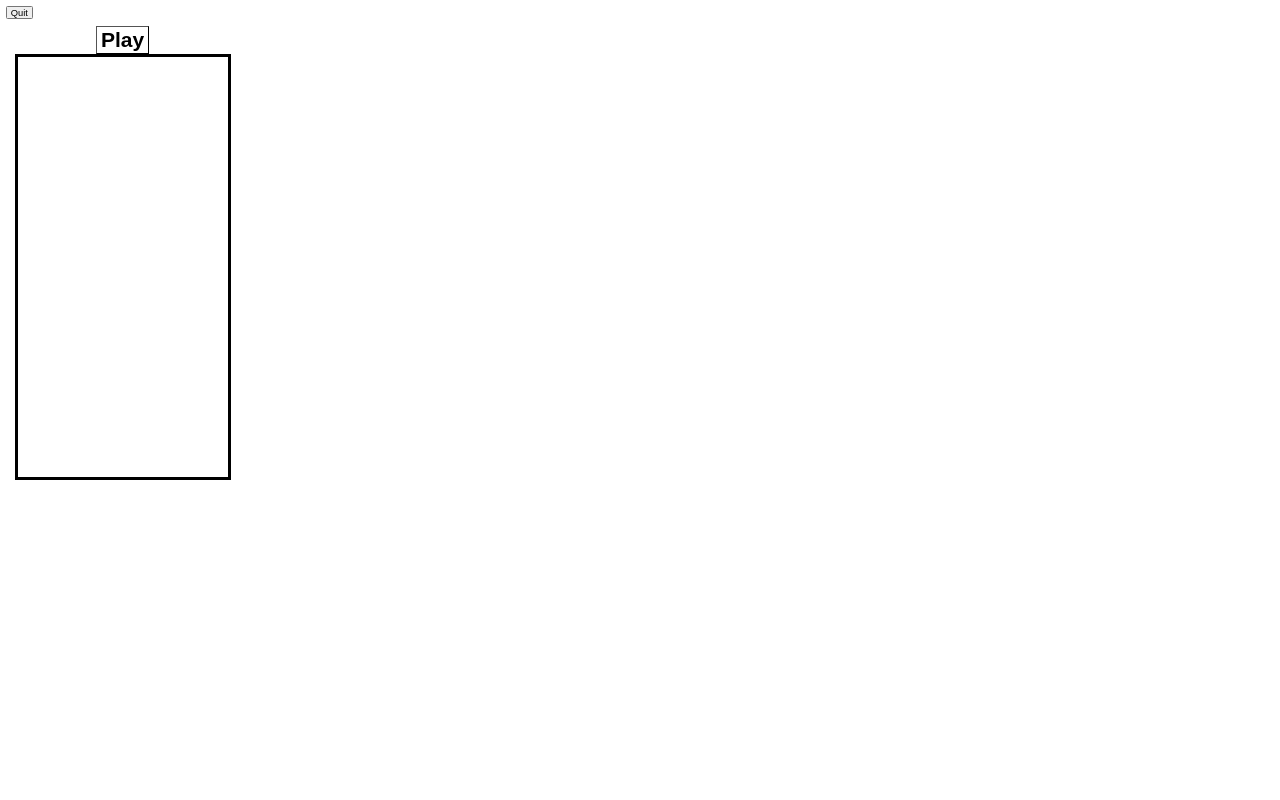
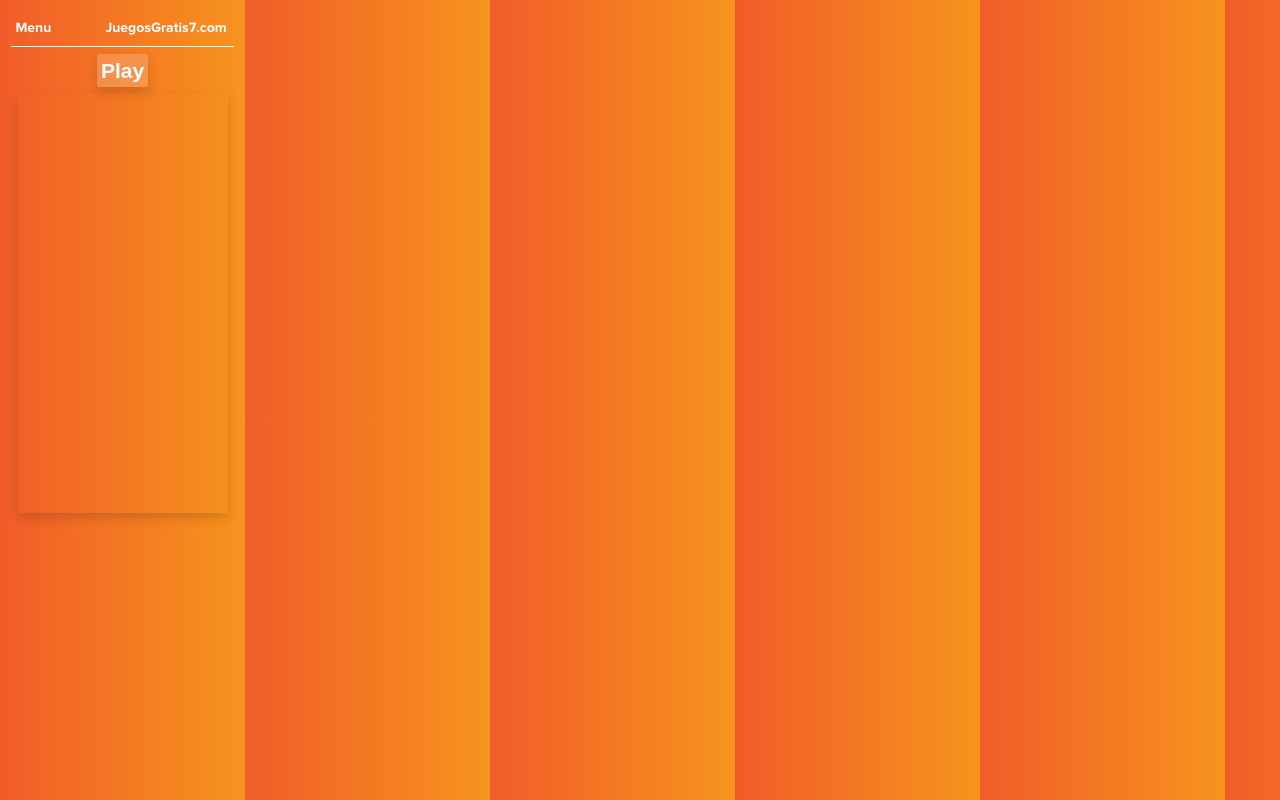
Before and after one commit to HasselGR/games-a-go, a browser extension: page src/tetris.html in a window 1280 px wide. Drawn offline with nearby package versions, Linux system fonts and the light colour scheme.

Commit message:
Adding styles and assets

```diff
--- a/gulpfile.js
+++ b/gulpfile.js
@@ -1,5 +1,5 @@
 import gulp from 'gulp'
-import { clean, scripts, styles, markup, images, manifest, watch, bundle, javas, javastetris, imagesminesweeper, cssminesweeper, jsminesweeper } from './tasks'
+import { clean, scripts, fonts, styles, markup, images, manifest, watch, bundle, javas, javastetris, imagesminesweeper, cssminesweeper, jsminesweeper } from './tasks'
 import dotenv from 'dotenv'
 dotenv.config()
 
@@ -21,6 +21,7 @@ export const paths = {
     'src/2048.scss',
     'src/baseinvaders.css',
   ],
+  fonts: 'src/fonts/**/*',
 
   images: 'src/images/**/*',
 
@@ -47,6 +48,6 @@ export const paths = {
 }
 
 
-gulp.task('build', gulp.series(clean, gulp.parallel(scripts, styles, markup, images, manifest, javas, javastetris, cssminesweeper, imagesminesweeper, jsminesweeper)))
+gulp.task('build', gulp.series(clean, gulp.parallel(scripts, fonts, styles, markup, images, manifest, javas, javastetris, cssminesweeper, imagesminesweeper, jsminesweeper)))
 gulp.task('dev', gulp.series('build', watch))
 gulp.task('bundle', gulp.series('build', bundle))
--- a/src/2048.scss
+++ b/src/2048.scss
@@ -1,8 +1,21 @@
 @import url(fonts/clear-sans.css);
+@font-face{
+  font-family: 'Proxima Nova Bold';
+  src: url('./fonts/ProximaNova-Bold.otf') format('truetype');
+}
+@font-face{
+  font-family: 'Montserrat Alternates Black';
+  src: url('./fonts/MontserratAlternates-Black.otf') format('truetype');
+}
+@font-face{
+  font-family: 'Montserrat Alternates Regular';
+  src: url('./fonts/MontserratAlternates-Regular.otf') format('truetype');
+}
+
 html, body {
   margin: 0;
   padding: 0;
-  background: #faf8ef;
+  background-image: linear-gradient(to right, #f15c29 0%, #f7941d 100%) !important;
   color: #776e65;
   font-family: "Clear Sans", "Helvetica Neue", Arial, sans-serif;
   font-size: 18px; }
@@ -20,7 +33,8 @@ h1.title {
   font-weight: bold;
   margin: 0;
   display: block;
-  float: left; }
+  float: left;
+ color: white;}
 
 @-webkit-keyframes move-up {
   0% {
@@ -515,14 +529,17 @@ hr {
 .game-intro {
   float: left;
   line-height: 42px;
-  margin-bottom: 0; }
+  margin-bottom: 0;
+  color: white;
+}
 
 
 
 .quitbutton {
-  background: #8f7a66;
-  border-radius: 3px;
-  padding: 0 20px;
+  font-family: 'Proxima Nova Bold';
+  font-size: 17px;
+  background: transparent;
+  border: none;
   text-decoration: none;
   color: #f9f6f2;
   height: 40px;
@@ -530,7 +547,14 @@ hr {
   display: block;
   text-align: center;
   font-weight: bold;
-  text-decoration: underline;
+  text-decoration: none;
+  cursor: pointer;
+}
+.flexbutton {
+  display: flex;
+  justify-content: space-between;
+  border-bottom: 1px solid white;
+  margin-bottom: 10px;
 }
 .restart-button {
   display: inline-block;
--- a/src/baseinvaders.css
+++ b/src/baseinvaders.css
@@ -2,9 +2,22 @@
    v2.0 | 20110126
    License: none (public domain)
 */
+@font-face{
+    font-family: 'Montserrat Alternates Black';
+    src: url('./fonts/MontserratAlternates-Black.otf') format('truetype');
+}
+@font-face{
+    font-family: 'Montserrat Alternates Regular';
+    src: url('./fonts/MontserratAlternates-Regular.otf') format('truetype');
+}
 
-html, body, div, span, applet, object, iframe,
-h1, h2, h3, h4, h5, h6, p, blockquote, pre,
+@font-face{
+    font-family: 'Proxima Nova Bold';
+    src: url('./fonts/ProximaNova-Bold.otf') format('truetype');
+}
+
+html, body, div, applet, object, iframe,
+h1, h2, h3, h4, h5, h6, blockquote, pre,
 a, abbr, acronym, address, big, cite, code,
 del, dfn, em, img, ins, kbd, q, s, samp,
 small, strike, strong, sub, sup, tt, var,
@@ -31,7 +44,12 @@ footer, header, hgroup, menu, nav, section {
 body {
 	line-height: 1;
 	width: 320px;
-	height: 480px
+	height: 480px;
+	background-image: linear-gradient(to right, #f15c29 0%, #f7941d 100%);
+
+}
+button{
+
 }
 ol, ul {
 	list-style: none;
@@ -49,14 +67,18 @@ table {
 	border-spacing: 0;
 }
 
+p{
+	color: white;
+	width: max-content;
+}
 #quitbutton{
-	width: 100%;
-	padding: 24px;
-	border-radius: 12px;
-	background-color: black;
+	font-family: 'Proxima Nova Bold';
+	border: none;
+	background-color: transparent;
 	text-align: center;
-	font-size: larger;
+	font-size: 20px;
 	color: white;
+	padding: 0rem;
 }
 
 /* Center the container */
--- a/src/cssminesweeper/main.css
+++ b/src/cssminesweeper/main.css
@@ -12,6 +12,20 @@
     font-family: "MS Sans Serif";
     src: url("./micross.ttf");
 }
+@font-face{
+    font-family: 'Montserrat Alternates Black';
+    src: url('./fonts/MontserratAlternates-Black.otf') format('truetype');
+}
+@font-face{
+    font-family: 'Montserrat Alternates Regular';
+    src: url('./fonts/MontserratAlternates-Regular.otf') format('truetype');
+}
+
+@font-face{
+    font-family: 'Proxima Nova Bold';
+    src: url('./fonts/ProximaNova-Bold.otf') format('truetype');
+}
+
 
 * {
     -o-user-select: none;
@@ -45,7 +59,8 @@
     height: 700px;
 } */
 body {
-    background-color: #0D8584;
+    background-image: linear-gradient(to right, #f15c29 0%, #f7941d 100%);
+
 }
 
 #board {
@@ -53,9 +68,7 @@ body {
 }
 
 button {
-    font-family: 'MS Sans Serif';
     text-align: left;
-    font-size: 14px;
     height: 30px;
     width: 100px;
     background-color: #BFBFBF;
@@ -115,7 +128,7 @@ button:hover {
     text-align: center;
     position: fixed;
     height: 60px;
-    background-color: #BFBFBF;
+    background-image: linear-gradient(to right, #f15c29 0%, #f7941d 100%);
     bottom: 0px;
     left: 0px;
     right: 0px;
@@ -123,7 +136,7 @@ button:hover {
 }
 
 .menu a {
-    font-family: 'MS Sans Serif';
+    font-family: 'Proxima Nova Bold';
     color: black;
     text-decoration: none;
     font-size: 14px;
@@ -211,7 +224,7 @@ td {
 }
 
 #window-title {
-    font-family: 'MS Sans Serif';
+    font-family: 'Proxima Nova Bold';
     letter-spacing: .5px;
     float: left;
     color: #D5DEF3;
@@ -224,3 +237,11 @@ td {
     background: linear-gradient(to right, rgba(33,41,89,1) 0%,rgba(33,41,89,1) 11%,rgba(80,114,161,1) 56%,rgba(117,172,219,0.7) 92%,rgba(125,185,232,0) 100%); /* W3C, IE10+, FF16+, Chrome26+, Opera12+, Safari7+ */
     filter: progid:DXImageTransform.Microsoft.gradient( startColorstr='#212959', endColorstr='#007db9e8',GradientType=1 ); /* IE6-9 */
 }
+
+#quitbutton {
+    background-color: transparent;
+    color: white;
+    /* font-family: 'Proxima Nova Bold' !important; */
+    font-size: 23px !important;
+    font-weight:500;
+}
--- a/src/popup.scss
+++ b/src/popup.scss
@@ -1,25 +1,62 @@
 @import url('https://fonts.googleapis.com/css2?family=Fredoka+One&display=swap');
 @import url('https://fonts.googleapis.com/css2?family=Open+Sans:wght@600&family=Roboto&display=swap');
 
-body{
-  background-color: #FFADAD;
+@font-face{
+  font-family: 'Montserrat Alternates Black';
+  src: url('./fonts/MontserratAlternates-Black.otf') format('truetype');
+}
+@font-face{
+  font-family: 'Montserrat Alternates Regular';
+  src: url('./fonts/MontserratAlternates-Regular.otf') format('truetype');
 }
 
+@font-face{
+  font-family: 'Proxima Nova Bold';
+  src: url('./fonts/ProximaNova-Bold.otf') format('truetype');
+}
+
+body{
+  background-image: linear-gradient(to right, #f15c29 0%, #f7941d 100%);
+}
+p {
+  text-align: center;
+  margin: 0;
+  padding: 0;
+  font-family: 'Proxima Nova Bold';
+  font-weight: bold;
+  font-size: 15px;
+  color: white;
+}
 
 h1{
   text-align: center;
-  font-family: 'Fredoka One', cursive;
+   font-family: 'Proxima Nova Bold';
+  color: white;
+}
 
+button img {
+  width: 55px;
+  height: 55px;
 }
+
+.bg-items {
+  background:  rgba(246, 248, 246, 0.2);
+  border-radius: 30px;
+}
+
 .grid-container{
   display: grid;
   grid-template-columns: auto auto;
-  padding: 35px;
-  grid-gap: 2rem 2rem;
+  padding: 2rem;
+  grid-gap: 2rem;
+  // margin-left: 1rem;
+  // margin-right: 1rem;
+  // margin-bottom: 2rem;
 
-  justify-items: center;
-  align-items: center;
-
+  // justify-items: center;
+  // align-items: center;
+  align-content: center;
+  justify-content: center;
 }
 
 .btn-primary{
@@ -31,3 +68,10 @@ h1{
 .btn-primary:hover{
   background-color: #A0C4FF;
 }
+
+//iconos
+.icons {
+  box-shadow: 0.3px 0.4px 6px black;
+  border-radius: 20px;
+  padding: 5px;
+}
--- a/src/styletetris.css
+++ b/src/styletetris.css
@@ -1,15 +1,38 @@
 
+@font-face{
+    font-family: 'Montserrat Alternates Black';
+    src: url('./fonts/MontserratAlternates-Black.otf') format('truetype');
+}
+@font-face{
+    font-family: 'Montserrat Alternates Regular';
+    src: url('./fonts/MontserratAlternates-Regular.otf') format('truetype');
+}
+
+@font-face{
+    font-family: 'Proxima Nova Bold';
+    src: url('./fonts/ProximaNova-Bold.otf') format('truetype');
+}
+
+body {
+    font-family: 'Proxima Nova Bold';
+    font-size: 20px;
+    background-image: linear-gradient(to right, #f15c29 0%, #f7941d 100%) !important;
+
+}
 
 html {
     width:350px;
     height:600px;
     zoom:70%;
 }
+p{
+    color: white !important;
+}
 canvas {
     display: block;
     margin: auto;
-    border: 5px solid black;
 }
+
 
 #playbutton {
     display: block;
@@ -18,6 +41,21 @@ canvas {
     font-family: Arial, sans-serif;
     font-size: 30px;
     font-weight: bold;
-    background-color: white;
     cursor: pointer;
+    color:white;
+    background-color:  rgba(246, 248, 246, 0.2);
 }
+
+#quitbutton {
+    background-color: transparent;
+    color: white !important;
+    font-family: 'Proxima Nova Bold' !important;
+    font-size: 20px !important;
+}
+
+.flexbutton {
+    display: flex;
+    justify-content: space-between;
+    border-bottom: 1px solid white;
+    margin-bottom: 10px;
+  }
--- a/src/tetris.html
+++ b/src/tetris.html
@@ -2,12 +2,19 @@
 <html>
     <head>
         <title>HTML5 Tetris</title>
-        <link rel='stylesheet' href='styletetris.css' />
+         <!-- <link rel="stylesheet"  href="https://cdnjs.cloudflare.com/ajax/libs/animate.css/4.1.1/animate.min.css"/> -->
+        <link rel="stylesheet" href="https://stackpath.bootstrapcdn.com/bootstrap/4.5.2/css/bootstrap.min.css" integrity="sha384-JcKb8q3iqJ61gNV9KGb8thSsNjpSL0n8PARn9HuZOnIxN0hoP+VmmDGMN5t9UJ0Z" crossorigin="anonymous">
+        <link rel="stylesheet" href="styletetris.css" />
+
     </head>
     <body>
-        <button id="quitbutton">Quit</button>
-        <button id="playbutton">Play</button>
-        <canvas width='300' height='600'></canvas>
+        <div class="d-flex justify-content-between border-bottom border-light mr-3 ml-3 mt-3">
+            <button id="quitbutton" class="border-0 rounded" style="font-family: 'Proxima Nova Bold' !important;
+            font-size: 20px !important;">Menu</button>
+            <p style="color: white;  margin: 10px;"> <span style="font-weight: bold;">JuegosGratis7</span>.com</p>
+        </div>
+        <button id="playbutton" class="shadow mb-2 border-0 rounded">Play</button>
+        <canvas width='300' height='600' class="border-0 mb-2 rounded shadow p1"></canvas>
         <script src='javastetris/tetris.js'></script>
         <script src='javastetris/controller.js'></script>
         <script src='javastetris/render.js'></script>
--- a/tasks/index.js
+++ b/tasks/index.js
@@ -1,4 +1,5 @@
 export { clean } from './clean'
+export { fonts } from './fonts'
 export { scripts } from './scripts'
 export { styles } from './styles'
 export { markup } from './markup'
```
Also changed, not shown: src/2048.html (+6 -1 lines), src/index.html (+9 -3 lines), src/indexinvaders.html (+12 -6 lines), src/popup.html (+21 -13 lines), tasks/fonts.js (added, +8 -0 lines), tasks/watch.js (+14 -6 lines), src/Minesweeper.css (added), src/fonts/MontserratAlternates-Black.otf (added), src/fonts/MontserratAlternates-Regular.otf (added), src/fonts/ProximaNova-Bold.otf (added).
